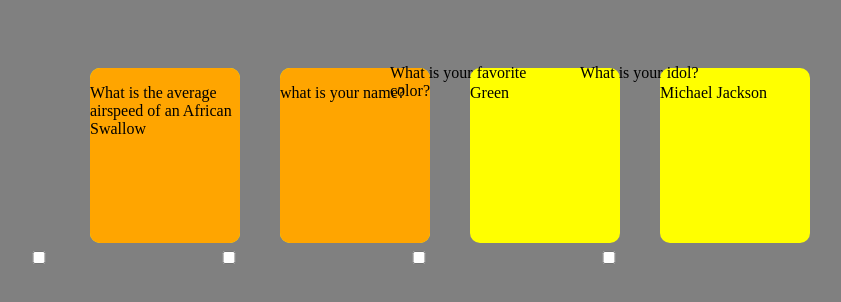
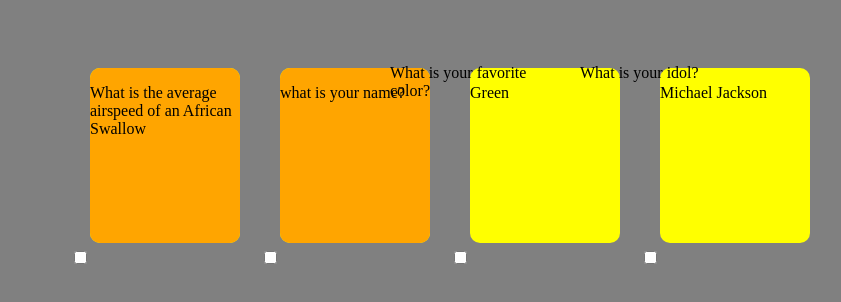
Before and after one commit to nguyla02/nguyla02.github.io, a plain HTML site: page memory.html in a window 1280 px wide. Shown: the whole page, without its empty margins (80-921 px from the left). Drawn offline with Linux system fonts and the light colour scheme.

Commit message:
Update memory.html

```diff
--- a/memory.html
+++ b/memory.html
@@ -40,7 +40,7 @@
    input{
       position: relative;
       top: 200px;
-      width: 50px;
+      left: 60px;
    }
    </style>
 </head>
```
